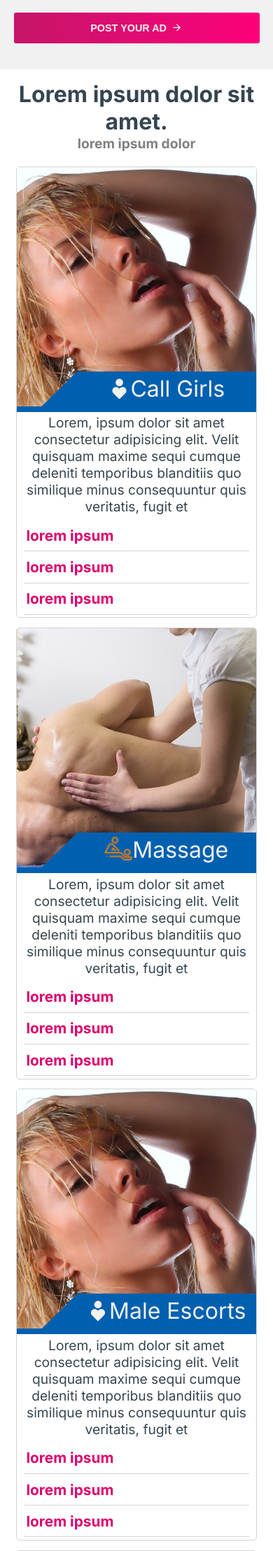
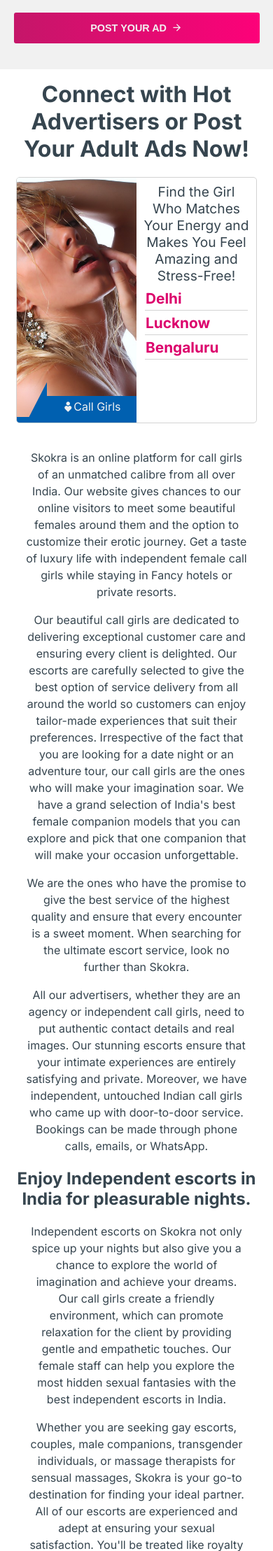
Before and after one commit to lazydesigner/skokra, a PHP site: page / in a window 390 px wide. Shown: the part 270-2487 px from the top of the page at 70% size. Run offline with PHP 8.4, Linux system fonts and the light colour scheme; data that the repository does not hold is empty; some libraries are stand-ins or nearby versions.

Commit message:
added new page terms page and privacy page and added content in home page

```diff
--- a/assets/css/home.css
+++ b/assets/css/home.css
@@ -260,6 +260,12 @@
     color: var(--heading-color);
     border-bottom: 1px solid lightgray;
 }
+.infornation-text2{
+    padding:0 5%;
+    text-align: center;
+    line-height: 24px;
+    color: var(--heading-color);
+}
 .section-for-add{
     width: 100%;
     height: auto;
--- a/footer.php
+++ b/footer.php
@@ -1,11 +1,11 @@
 <footer>
     <ul>
-        <li><a href="">Terms and Conditions</a></li>
-        <li><a href="">Privacy Policy</a></li>
-        <li><a href="">Contact us</a></li>
-        <li><a href="">Promote your ads</a></li>
-        <li><a href="">Help</a></li>
-        <li><a href="">Skokra Network</a></li>
+        <li><a href="<?=get_url() ?>terms-and-conditions/">Terms and Conditions</a></li>
+        <li><a href="<?=get_url() ?>privacy-and-policy/">Privacy Policy</a></li>
+        <li><a href="<?=get_url() ?>">Contact us</a></li>
+        <li><a href="<?= get_url() ?>u/post-insert/">Promote your ads</a></li>
+        <li><a href="<?=get_url() ?>">Help</a></li>
+        <li><a href="<?=get_url() ?>">Skokra Network</a></li>
     </ul>
     <div class="footer-follow">
         <ul>
--- a/home.php
+++ b/home.php
@@ -19,33 +19,52 @@
     <link rel="stylesheet" href="<?= get_url() ?>assets/css/footer.css" defer>
     <link rel="stylesheet" href="<?= get_url() ?>assets/css/respontomobile.css" defer>
     <title>Skokra - Manage your ads</title>
+
+    <style>
+        .service-card-1{
+            display: flex;
+            width: 50%;
+        }
+        @media (max-width:650px){
+
+        .service-card-1{
+            display: flex;
+            width: 100%;
+        }
+        .service-card-img-name{
+            font-size: 1rem;
+            height: 30px;
+            line-height: 30px;
+        }
+        }
+    </style>
 </head>
 
 <body>
     <?php include './common-header.php' ?>
 
     <div class="container main-content">
-        <h1 class="main-heading">Lorem ipsum dolor sit amet.</h1>
-        <p class="sub"><strong>lorem ipsum dolor</strong></p>
+        <h1 class="main-heading">Connect with Hot Advertisers or Post Your Adult Ads Now!</h1>
+        <!-- <p class="sub"><strong>lorem ipsum dolor</strong></p> -->
 
         <div class="services-cards">
             <div class="service-card-1">
-                <div class="service-card-img">
+                <div style="width: 50%;"><div class="service-card-img">
                     <img src="./assets/images/woman-2219964_640.jpg" width="100%" height="100%" alt="">
                     <div class="service-card-img-name"><i class="ri-empathize-fill"></i> Call Girls</div>
-                </div>
-                <div class="service-card-p">
-                    Lorem, ipsum dolor sit amet consectetur adipisicing elit. Velit quisquam maxime sequi cumque deleniti temporibus blanditiis quo similique minus consequuntur quis veritatis, fugit et
+                </div></div>
+                <div style="width: 50%;padding:2%"><div class="service-card-p">
+                    Find the Girl Who Matches Your Energy and Makes You Feel Amazing and Stress-Free!
                 </div>
                 <div class="service-cities">
                     <ul>
-                        <li><a href="<?=get_url() ?>">lorem ipsum</a></li>
-                        <li><a href="<?=get_url() ?>">lorem ipsum</a></li>
-                        <li><a href="<?=get_url() ?>">lorem ipsum</a></li>
+                        <li><a href="<?=get_url() ?>call-girls/delhi">Delhi</a></li>
+                        <li><a href="<?=get_url() ?>call-girls/lucknow">Lucknow</a></li>
+                        <li><a href="<?=get_url() ?>call-girls/bengaluru/">Bengaluru</a></li>
                     </ul>
-                </div>
+                </div></div>
             </div>
-            <div class="service-card-1">
+            <!-- <div class="service-card-1">
                 <div class="service-card-img">
                     <img src="./assets/images/massage-2768833_640.jpg" width="100%" height="100%" alt="">
                     <div class="service-card-img-name">
@@ -126,11 +145,30 @@
                         <li><a href="<?=get_url() ?>">lorem ipsum</a></li>
                     </ul>
                 </div>
-            </div>
+            </div> -->
         </div>
 
+        <p class="infornation-text2">Skokra is an online platform for call girls of an unmatched calibre from all over India. Our website gives chances to our online visitors to meet some beautiful females around them and the option to customize their erotic journey. Get a taste of luxury life with independent female call girls while staying in Fancy hotels or private resorts.</p>
 
-        <p class="infornation-text">Lorem ipsum dolor sit, amet consectetur adipisicing elit. Explicabo tempora, corrupti vitae provident asperiores incidunt alias corporis id aliquid, officiis, quia illo magni ab error? Neque natus ipsam praesentium ipsum cumque minus aliquid dolor inventore atque quaerat? Enim fuga eius eaque magni quidem, nisi culpa in aliquam reprehenderit nam consequuntur? Consequuntur ipsam ducimus corporis qui totam unde sint soluta labore sed hic commodi non rerum cumque delectus voluptatum eius, inventore recusandae et nostrum. Ab nisi molestiae dolorem, eaque cumque odio quia accusantium laborum ullam quidem quaerat facilis quo quod nobis a soluta est! At recusandae architecto aperiam voluptas sint autem.</p>
+        <p class="infornation-text2">Our beautiful call girls are dedicated to delivering exceptional customer care and ensuring every client is delighted. Our escorts are carefully selected to give the best option of service delivery from all around the world so customers can enjoy tailor-made experiences that suit their preferences. Irrespective of the fact that you are looking for a date night or an adventure tour, our call girls are the ones who will make your imagination soar. We have a grand selection of India's best female companion models that you can explore and pick that one companion that will make your occasion unforgettable.</p>
+
+        <p class="infornation-text2">We are the ones who have the promise to give the best service of the highest quality and ensure that every encounter is a sweet moment. When searching for the ultimate escort service, look no further than Skokra.</p>
+
+        <p class="infornation-text2">All our advertisers, whether they are an agency or independent call girls, need to put authentic contact details and real images. Our stunning escorts ensure that your intimate experiences are entirely satisfying and private. Moreover, we have independent, untouched Indian call girls who came up with door-to-door service. Bookings can be made through phone calls, emails, or WhatsApp.</p>
+
+        <h2 style="color: var(--heading-color); text-align:center">Enjoy Independent escorts in India for pleasurable nights.</h2>
+        <p class="infornation-text2">Independent escorts on Skokra not only spice up your nights but also give you a chance to explore the world of imagination and achieve your dreams. Our call girls create a friendly environment, which can promote relaxation for the client by providing gentle and empathetic touches. Our female staff can help you explore the most hidden sexual fantasies with the best independent escorts in India.</p>
+        <p class="infornation-text2">Whether you are seeking gay escorts, couples, male companions, transgender individuals, or massage therapists for sensual massages, Skokra is your go-to destination for finding your ideal partner. All of our escorts are experienced and adept at ensuring your sexual satisfaction. You'll be treated like royalty in the bedroom. They possess the expertise to excite your senses and guide you through unforgettable experiences. Reach your peak pleasure with the services you've always fantasized about.</p>
+
+        <p class="infornation-text2">The best part of our platform is that you can make good friends, create conversations, learn how they do in sex, and have fun differently. We have profiles from young local girls to curvy milfs. Russian escorts also publish their profiles on our website. Skokra is where you will get exactly what will slake your urge in a perfect way. If you want to get deeper into sensuality and the pleasure of sex, then we have escorts in every city where you can gallivant around.</p>
+
+        <h2 style="color: var(--heading-color); text-align:center">How does our Skokra escort service operate?</h2>
+        <p class="infornation-text2">Many people need to be made aware of the functioning of the Skokra escort service. There are independent call girls or escorts who post their Profile on our platform to get genuine clients for their erotic adult services. As you know, we are a genuine platform, so clients trust on Profile and contact them. We don't have any business between the client and an independent call girl as we are just an advertisement website, we earn by promoting Profile and earn revenue from ads and partnerships. We are not an escort website, and we have nothing to do with escort service as a broker or pimp. Our attractive girls spend time with the customers for tips or friendship. These are women who are skilled in making your dreams a reality; they fill the atmosphere with sparkling energy to make the best experience for everyone, and they are just much nicer people to be with than depression counselors. Each of the escorts we employ is subjected to a full background investigation and regular health tests.</p>
+
+        <p class="infornation-text2">Browse through our Escort Gallery to find your ideal companion, then contact us via call or WhatsApp. Coordinate an encounter with your perfect date whether you are organizing a gathering and need attractive women for your friends, business partners, boss, politician, client, etc. We have the staff you need for your event with a discount for three or more bookings.</p>
+
+        <h3 style="color: var(--heading-color); text-align:center">What makes our escort agency better than other call girl services in India? </h3>
+        <p class="infornation-text">There is more than one reason why Skokra.com is one of the most popular escort platforms in India. Our escorts provide quality service to their friends in every aspect and strive to be the best. That is why our customers love us.</p>
 
 
 
@@ -149,7 +187,7 @@
             </div>
 
         </div>
-        <div class="call-girls-section">
+        <!-- <div class="call-girls-section">
             <strong>Massage</strong>
 
             <div class="ads-cities">
@@ -196,7 +234,7 @@
                 <a href="<?=get_url() ?>dating/mumbai/"><button>Mumbai</button></a>
             </div>
 
-        </div>
+        </div> -->
 
     </div>
 
```
Also changed, not shown: privacy-and-policy.php (added, +59 -0 lines), terms-and-services.php (added, +61 -0 lines), .htaccess.
